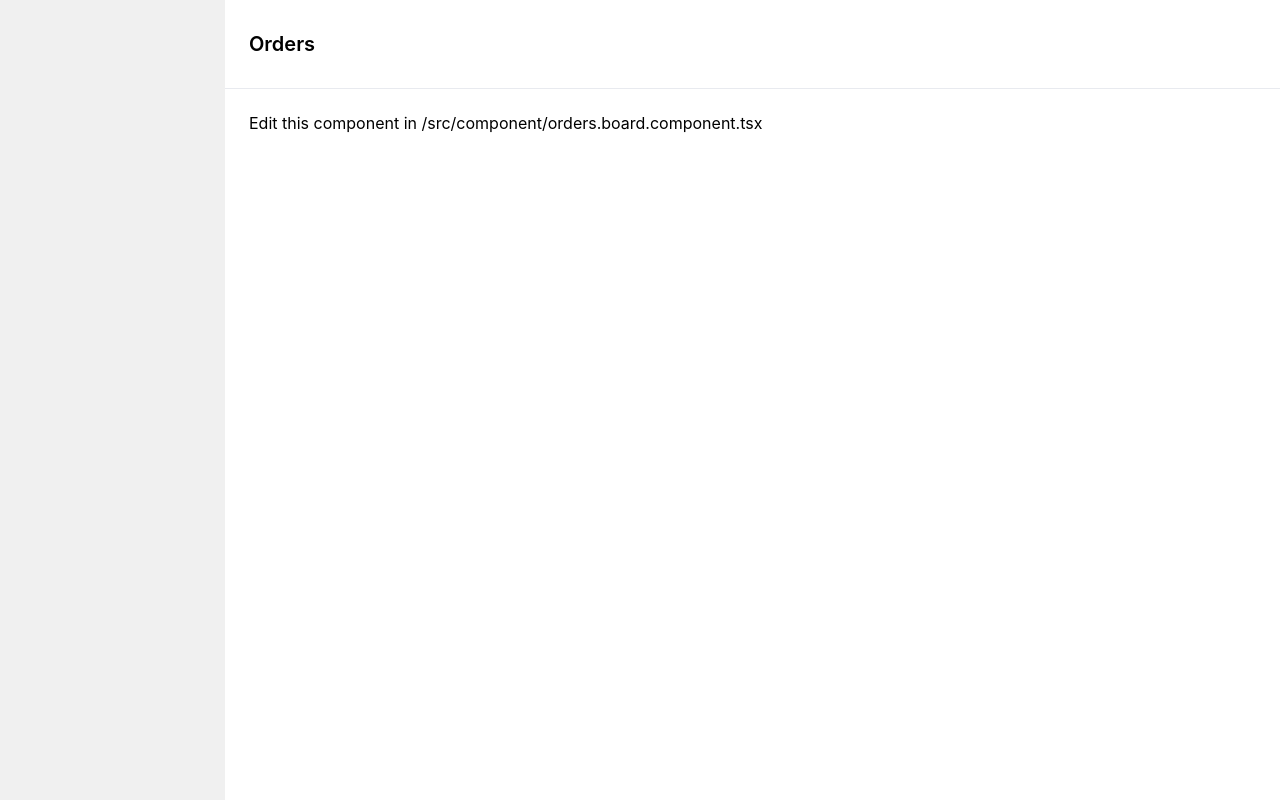
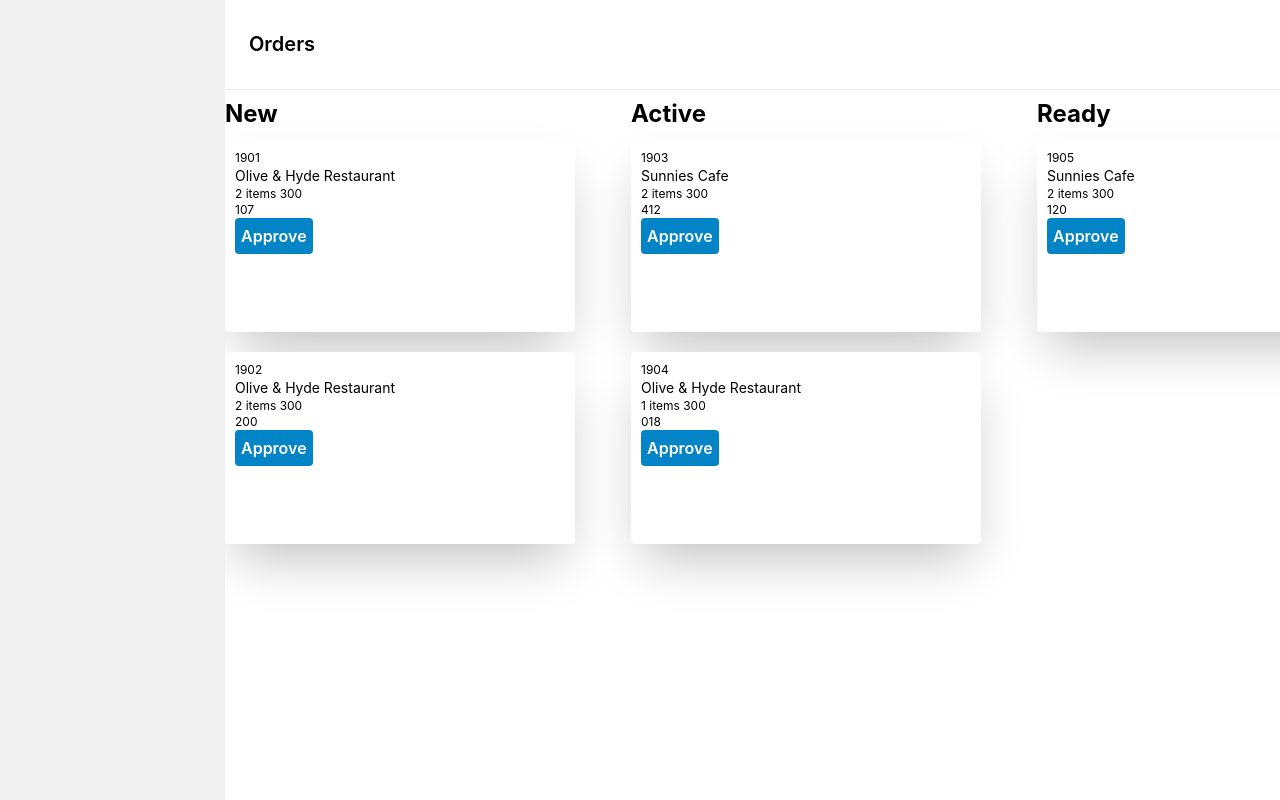
Before and after one commit to MMuntha/frontend-test, a React (Create React App) app: page / in a window 1280 px wide. Built offline with nearby package versions, Linux system fonts and the light colour scheme; a web font is replaced by a local one.

Commit message:
initial commit

```diff
--- a/package.json
+++ b/package.json
@@ -29,5 +29,8 @@
       "last 1 firefox version",
       "last 1 safari version"
     ]
+  },
+  "devDependencies": {
+    "tailwindcss": "^3.4.13"
   }
 }
--- /dev/null
+++ b/src/components/atoms/button/index.tsx
@@ -0,0 +1,16 @@
+interface IPrimaryButton {
+  text: string;
+  onClick: () => void;
+}
+const PrimaryButton = ({ text, onClick }: IPrimaryButton) => {
+  return (
+    <button
+      onClick={onClick}
+      className="bg-sky-600 p-1.5 rounded text-[white] font-semibold	"
+    >
+      {text}
+    </button>
+  );
+};
+
+export { PrimaryButton };
--- /dev/null
+++ b/src/components/atoms/index.ts
@@ -0,0 +1 @@
+export { PrimaryButton } from "./button/index";
--- /dev/null
+++ b/src/components/molecules/index.ts
@@ -0,0 +1 @@
+export { OrderCard } from "./order-card";
--- /dev/null
+++ b/src/components/molecules/order-card/index.tsx
@@ -0,0 +1,37 @@
+import { PrimaryButton } from "../../atoms";
+import { OrderStatus } from "../../../types/order.type";
+
+interface IOderCard {
+  id: number;
+  name: string;
+  numberOfItems: number;
+  price: string;
+  location: string;
+  status: OrderStatus;
+}
+
+const OrderCard = ({
+  id,
+  name,
+  numberOfItems,
+  price,
+  location,
+  status,
+}: IOderCard) => {
+  return (
+    <div className="bg-white w-[350px] h-48 p-2.5 rounded shadow-2xl mb-[20px]">
+      <p className="text-xs">{id}</p>
+      <p className="text-sm">{name} </p>
+      <p className="text-xs">{`${numberOfItems} items 300`}</p>
+      <div>
+        <p className="text-xs">{location}</p>
+        <PrimaryButton
+          text="Approve"
+          onClick={() => console.log("hwllo world")}
+        ></PrimaryButton>
+      </div>
+    </div>
+  );
+};
+
+export { OrderCard };
--- a/src/components/orders-board.component.tsx
+++ b/src/components/orders-board.component.tsx
@@ -1,9 +1,89 @@
-import React from 'react';
+import React from "react";
+import { PrimaryButton } from "./atoms";
+import { OrderCard } from "./molecules";
+import data from "../data/orders.json";
+import { useState, useEffect } from "react";
+import { Order, OrderStatus } from "../types/order.type";
 
 export const OrdersBoard: React.FC = () => {
+  const [newOrders, setNewOrders] = useState<Order[]>([]);
+  const [activeOrders, setActiveOrders] = useState<Order[]>();
+  const [readyOrders, setReadyOrders] = useState<Order[]>();
+
+  const categorizeOrders = () => {
+    const newOrdersTemp: Order[] = [];
+    const activeOrdersTemp: Order[] = [];
+    const readyOrdersTemp: Order[] = [];
+
+    data.forEach((order) => {
+      const orderWithEnumStatus = {
+        ...order,
+        status: order.status as OrderStatus, // Cast status to OrderStatus
+      };
+
+      if (orderWithEnumStatus.status === OrderStatus.New) {
+        newOrdersTemp.push(orderWithEnumStatus); // Push to the temporary array
+      } else if (orderWithEnumStatus.status === OrderStatus.Active) {
+        activeOrdersTemp.push(orderWithEnumStatus);
+      } else if (orderWithEnumStatus.status === OrderStatus.Ready) {
+        readyOrdersTemp.push(orderWithEnumStatus);
+      }
+    });
+
+    // After the loop, set the states with the new arrays
+    setNewOrders(newOrdersTemp);
+    setActiveOrders(activeOrdersTemp);
+    setReadyOrders(readyOrdersTemp);
+  };
+
+  useEffect(() => {
+    categorizeOrders();
+  }, [data]);
+
   return (
-    <span style={{ margin: 24 }}>
-      Edit this component in /src/component/orders.board.component.tsx
-    </span>
+    <div className="flex justify-around items-start space-x-14 pt-2">
+      <div>
+        <h1 className="text-2xl font-bold mb-[10px]">New</h1>
+        {newOrders &&
+          newOrders.map((order) => (
+            <OrderCard
+              id={order.id}
+              numberOfItems={order.items.length}
+              location={order.location}
+              name={order.pricelist.name}
+              status={order.status}
+              price={"300"}
+            />
+          ))}
+      </div>
+      <div>
+        <h1 className="text-2xl font-bold mb-[10px]">Active </h1>
+        {activeOrders &&
+          activeOrders.map((order) => (
+            <OrderCard
+              id={order.id}
+              numberOfItems={order.items.length}
+              location={order.location}
+              name={order.pricelist.name}
+              status={order.status}
+              price={"300"}
+            />
+          ))}
+      </div>
+      <div>
+        <h1 className="text-2xl font-bold mb-[10px]">Ready</h1>
+        {readyOrders &&
+          readyOrders.map((order) => (
+            <OrderCard
+              id={order.id}
+              numberOfItems={order.items.length}
+              location={order.location}
+              name={order.pricelist.name}
+              status={order.status}
+              price={"300"}
+            />
+          ))}
+      </div>
+    </div>
   );
 };
--- a/src/index.css
+++ b/src/index.css
@@ -1,4 +1,7 @@
 @import url('https://rsms.me/inter/inter.css');
+@tailwind base;
+@tailwind components;
+@tailwind utilities;
 
 body {
   margin: 0;
--- /dev/null
+++ b/tailwind.config.js
@@ -0,0 +1,10 @@
+/** @type {import('tailwindcss').Config} */
+module.exports = {
+  content: [
+    "./src/**/*.{js,jsx,ts,tsx}",
+  ],
+  theme: {
+    extend: {},
+  },
+  plugins: [],
+}
```
Also changed, not shown: src/types/order.type.ts (+4 -4 lines), 1 other file (tests, documents, lock files or other folders).
